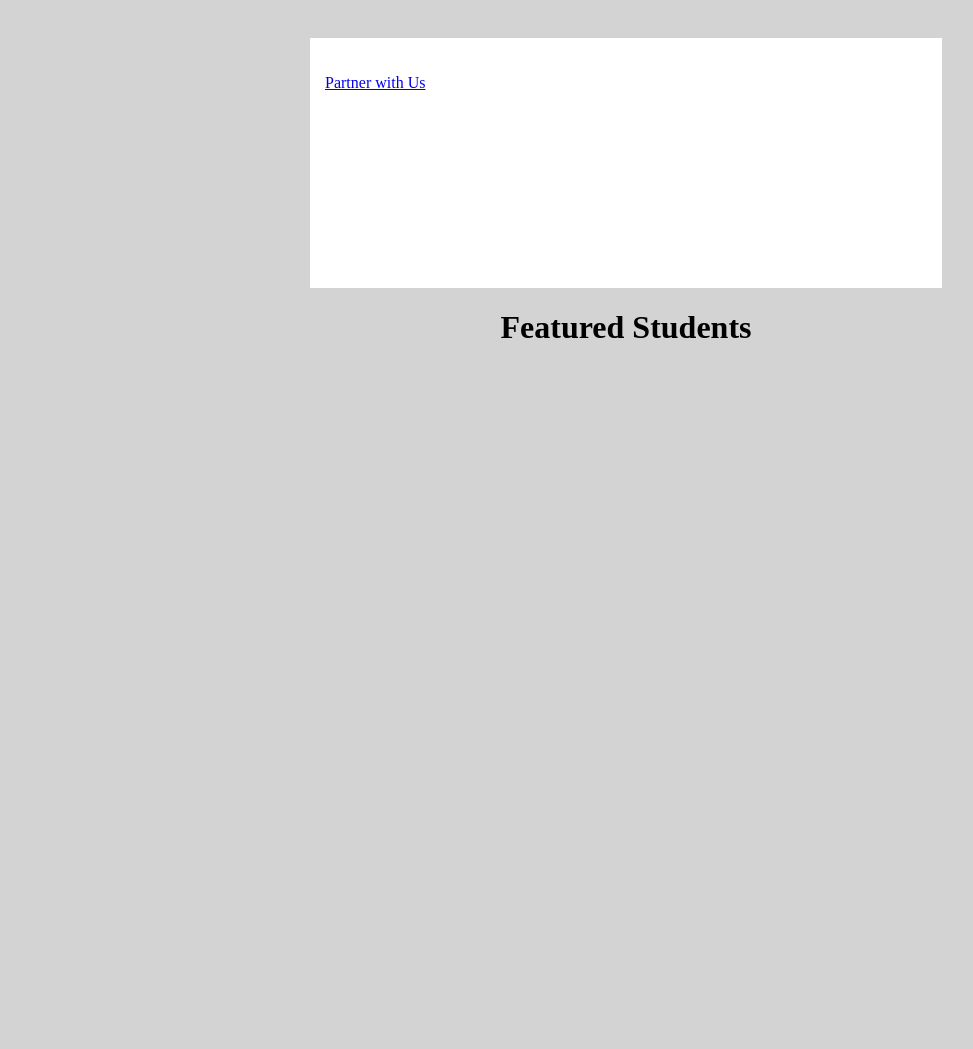
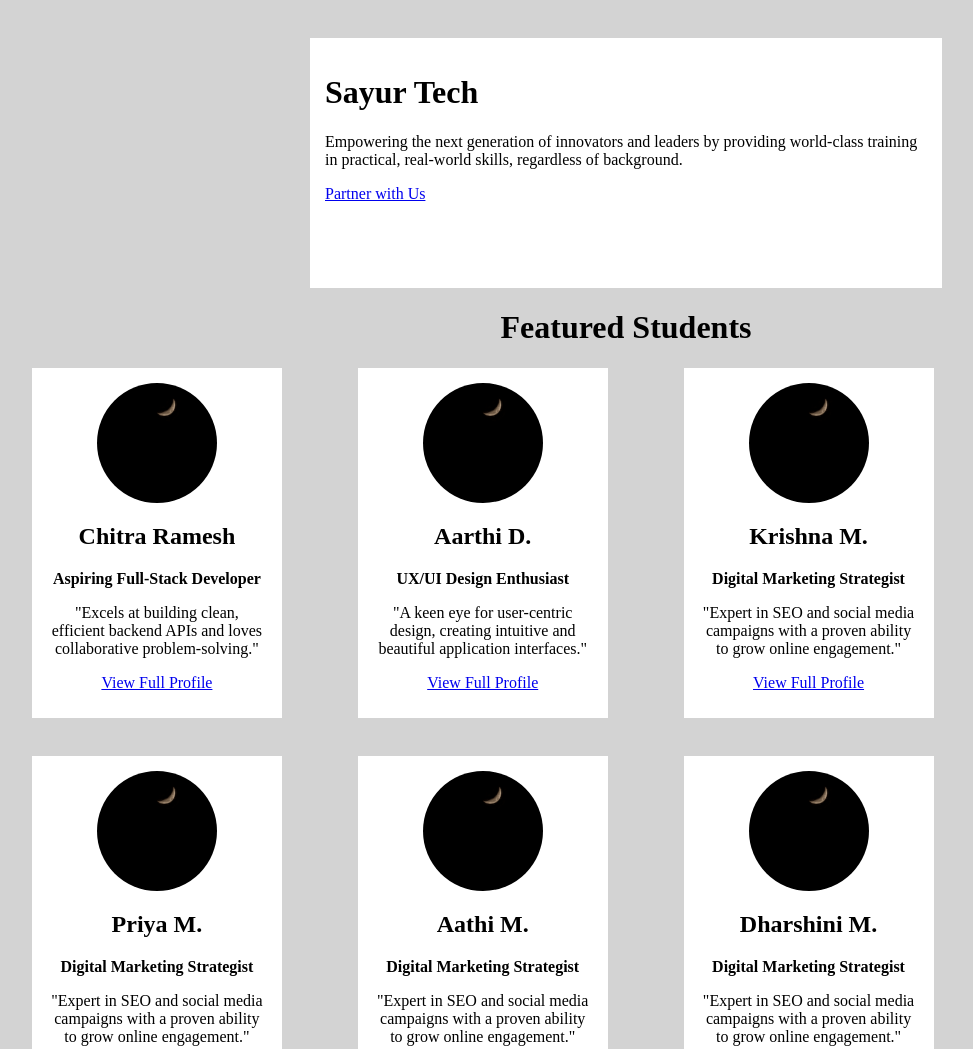
Before and after one commit to PriyadharshiniM1410/Thiran_project, a plain HTML site: page sayur_students/index.html in a window 1280 px wide. Shown: the top 1049 px of the page, without its empty margins (14-987 px from the left). Before the commit the page ends 800 px from the top, so only its background shows below. Drawn offline with Linux system fonts and the light colour scheme.

Commit message:
link modified

```diff
--- a/sayur_students/index.html
+++ b/sayur_students/index.html
@@ -58,6 +58,6 @@
   <center><h1>Featured Students</h1></center>
   <div id="students-container"></div>
 
-  <script src="students.js"></script>
+  <script src="script.js"></script>
 </body>
 </html>
--- a/sayur_students/script.js
+++ b/sayur_students/script.js
@@ -1,4 +1,4 @@
-fetch('students.json')
+fetch('data.json')
   .then(response => response.json())
   .then(data => {
     document.getElementById('org-name').innerText = data.organization.name;
```
